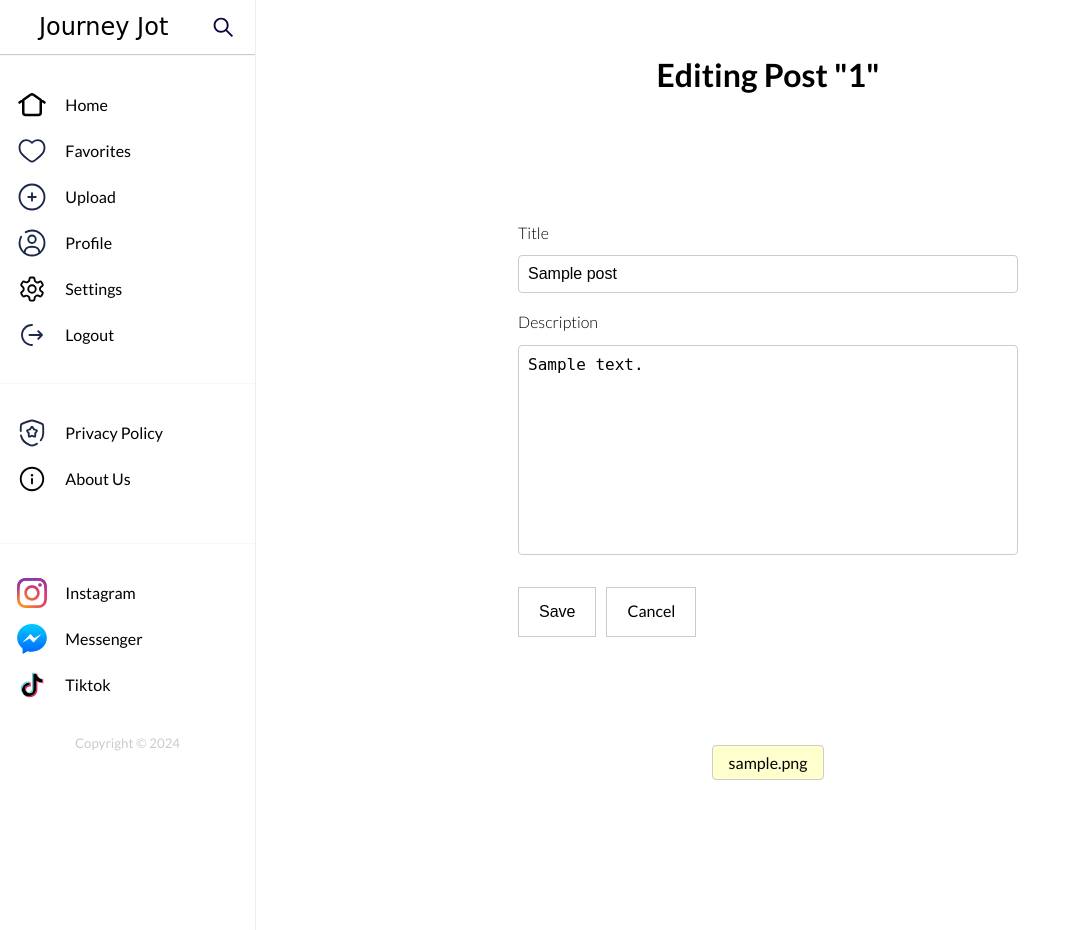
After one commit to excitedcrayon/journeyjot, a Django app: page /profile/edit-post/1 in a window 1280 px wide. The commit adds this page. Shown: the whole page, without its empty margins (0-1081 px from the left). Run offline with Django 5.2, Linux system fonts and the light colour scheme; a user stored in the database is signed in; tables that the repository leaves empty hold one stand-in row (values such as "Sample post"); some web fonts are replaced.

Commit message:
added edit form and finalised functionality

```diff
--- a/website/static/css/content.css
+++ b/website/static/css/content.css
@@ -168,3 +168,23 @@
 .profile_data_row_media img:hover{
     opacity: var(--opacity-full);
 }
+.edit_post_media {
+    display: -ms-flex;
+    display: flex;
+    -ms-flex-wrap: wrap;
+    flex-wrap: wrap;
+    gap: calc(var(--min-space) * 2);
+    max-width: calc(var(--pixel) * 500);
+}
+.edit_post_media a {
+    border: 1px solid var(--color-dark-grey);
+    padding: var(--min-space) var(--max-space);
+    border-radius: var(--min-space);
+    color: var(--color-black);
+    background: var(--alert-warning);
+}
+.edit_post_media a:hover{
+    color: var(--color-white);
+    background: var(--color-black);
+    border: 1px solid var(--color-black);
+}
--- a/website/static/js/script.js
+++ b/website/static/js/script.js
@@ -116,7 +116,7 @@ const profileApiData = () => {
                             <div class="profile_data_row_content">
                                 <div class="profile_data_title">
                                     <strong>${data[i]['fields']['title']}</strong>
-                                    <a href="/edit-post/${data[i]['pk']}" title="Edit post ${data[i]['fields']['title']}">
+                                    <a href="/profile/edit-post/${data[i]['pk']}" title="Edit post ${data[i]['fields']['title']}">
                                         <svg width="800px" height="800px" viewBox="0 0 24 24" fill="none" xmlns="http://www.w3.org/2000/svg">
                                             <path d="M14.4443 5.68747L5.44587 14.6859C4.78722 15.3446 4.26719 16.1441 4.10888 17.062C3.94903 17.9888 3.89583 19.139 4.44432 19.6875C4.99281 20.236 6.14299 20.1828 7.0698 20.0229C7.98772 19.8646 8.78722 19.3446 9.44587 18.6859L18.4443 9.68747M14.4443 5.68747C14.4443 5.68747 17.4443 2.68747 19.4443 4.68747C21.4443 6.68747 18.4443 9.68747 18.4443 9.68747M14.4443 5.68747L18.4443 9.68747" stroke="#000000" stroke-width="1.5" stroke-linecap="round" stroke-linejoin="round"/>
                                         </svg>
@@ -142,12 +142,12 @@ const profileApiData = () => {
 
                             if ( data[i]['fields']['file_type'].includes('image') ) {
                                 let image = new Image();
-                                image.src = data[i]['fields']['file_path'];
+                                image.src = `${Constants.URL}/${data[i]['fields']['file_path']}`;
                                 document.querySelector('.profile_data_row_media').appendChild(image);
 
                             } else if ( data[i]['fields']['file_type'].includes('video') ) {
                                 let video = document.createElement('video');
-                                videosrc = data[i]['fields']['file_path'];
+                                videosrc = `${Constants.URL}/${data[i]['fields']['file_path']}`;
                                 document.querySelector('.profile_data_row_media').appendChild(video);
 
                             }
--- a/website/templates/base/template.html
+++ b/website/templates/base/template.html
@@ -67,6 +67,7 @@
                                         <span>Home</span>
                                     </a>
                                 </li>
+                                {% if request.user.is_authenticated %}
                                 <li>
                                     <a class="menu_link" href="#" title="Favorites">
                                         <svg width="800px" height="800px" viewBox="0 0 24 24" fill="none" xmlns="http://www.w3.org/2000/svg">
@@ -75,7 +76,6 @@
                                         <span>Favorites</span>
                                     </a>
                                 </li>
-                                {% if request.user.is_authenticated %}
                                 <li>
                                     <a class="menu_link" href="{% url 'upload' %}" title="Upload">
                                         <svg width="800px" height="800px" viewBox="0 0 24 24" fill="none" xmlns="http://www.w3.org/2000/svg">
--- /dev/null
+++ b/website/templates/pages/edit-post.html
@@ -0,0 +1,36 @@
+{% extends 'base/template.html' %}
+{% block title %} Edit Post {% endblock title %}
+{% block body_data %}
+    {% for post in posts %}
+    <div class="content_header"><h1>Editing Post "{{ post.id }}"</h1></div>
+    {% endfor %}
+    <div class="inner_content inner_content_form">
+        {% for post in posts %}
+        <div class="form_wrapper">
+            <form id="editForm" method="POST">
+                {% csrf_token %}
+                <div>
+                    <label>Title</label>
+                    <input type="text" name="title" placeholder="Post Title" value="{{ post.title }}" required>
+                </div>
+                <div>
+                    <label>Description</label>
+                    <textarea name="description" cols="30" rows="10">{{ post.description }}</textarea>
+                </div>
+                <div class="form_button">
+                    <button class="btn" type="submit">Save</button>
+                    <a class="btn" href="{% url 'profile' %}">Cancel</a>
+                </div>
+            </form>
+        </div>
+        {% endfor %}
+
+        {% if uploads %}
+            <div class="edit_post_media">
+                {% for upload in uploads %}
+                    <a href="/{{ upload.file_path }}" title="{{ upload.file_name }}" target="_blank">{{ upload.file_name }}</a>
+                {% endfor %}
+            </div>
+        {% endif %}
+    </div>
+{% endblock body_data %}
--- a/website/urls.py
+++ b/website/urls.py
@@ -14,5 +14,7 @@ urlpatterns = [
 
     path('profile', views.profile, name="profile"),
 
+    path('profile/edit-post/<int:id>', views.profile_edit_post, name="edit-post"),
+
     path('api-profile', views.api_profile, name="api-profile")
 ]
--- a/website/views.py
+++ b/website/views.py
@@ -128,6 +128,31 @@ def upload(request):
 def profile(request):
     return render(request, 'pages/profile.html')
 
+# profile edit post page
+@login_required(login_url='login')
+def profile_edit_post(request, id):
+
+    posts = Post.objects.filter(id=id).select_related("uploader")
+    uploads = Uploads.objects.filter(post=id).select_related("uploader")
+    context = { 'posts' : posts, 'uploads' : uploads }
+
+    # process edit form data
+    if request.method == "POST":
+        print(request.POST)
+
+        title = request.POST.get('title')
+        description = request.POST.get('description')
+
+        Post.objects.filter(id=id).update(
+            title=title,
+            description=description
+        )
+
+        return redirect('profile')
+
+    return render(request, 'pages/edit-post.html', context=context)
+
+# api to get profile page data
 def api_profile(request):
 
     posts = Post.objects.filter(uploader=request.user.id)
```
